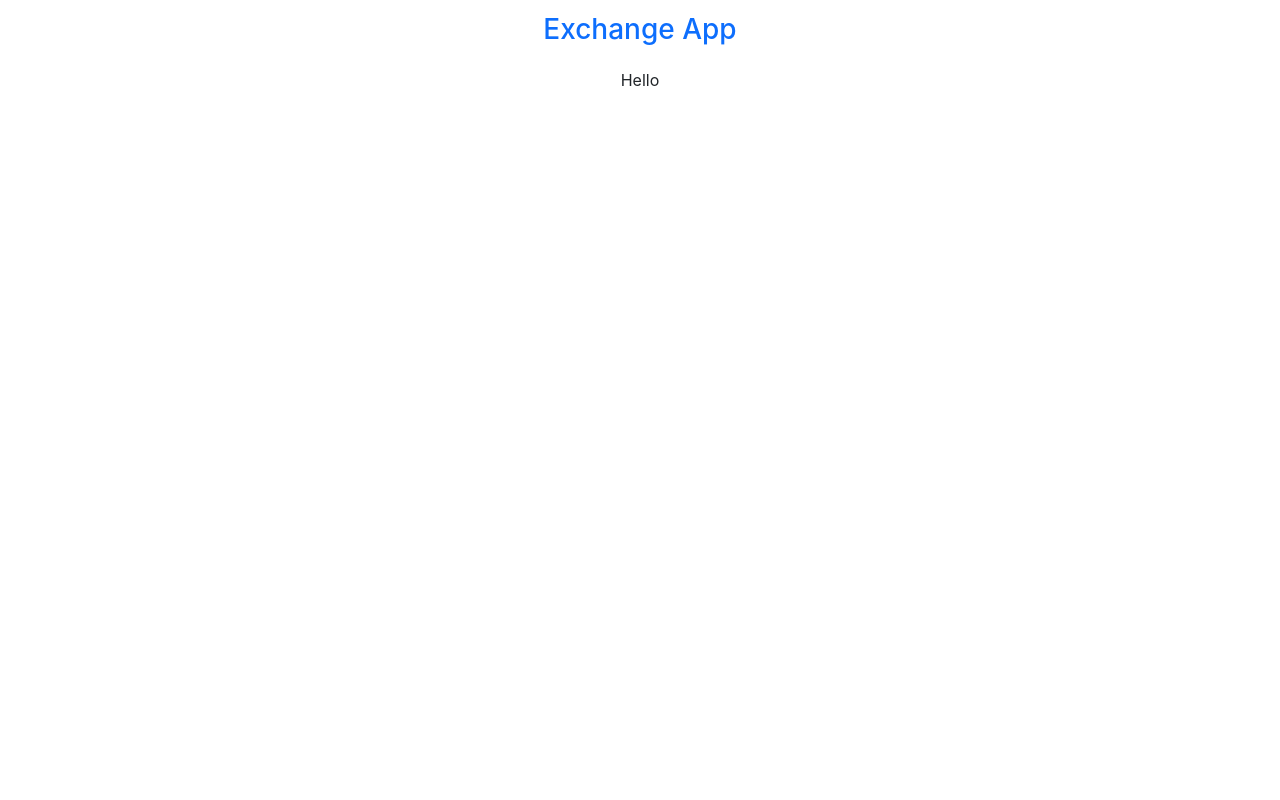
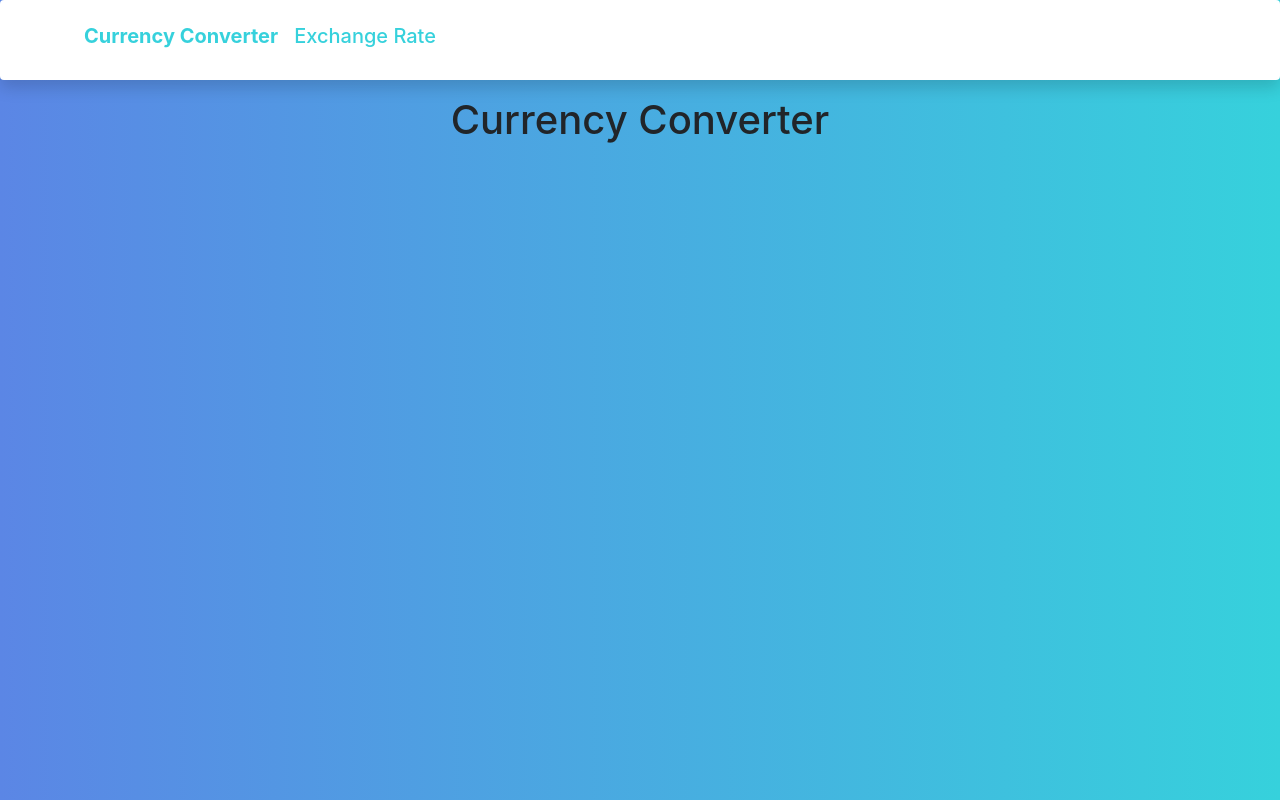
Before and after one commit to jg93pt/exchange-app, a React (Create React App) app: page /CurrencyConverter in a window 1280 px wide. Built offline with nearby package versions, Linux system fonts and the light colour scheme.

Commit message:
initial design for currency page

```diff
--- a/src/App.js
+++ b/src/App.js
@@ -10,11 +10,22 @@ import './App.css';
 const App = () => {
   return (
     <Router>
-      <nav className="navbar navbar-expand-lg navbar-white bg-white">
-        <Link className="navbar-brand col-12 text-center" to="/"><h3 class="customColor">Exchange App</h3></Link>
-      </nav>
-        <Route path="/" exact component={CurrencyConverter} />
-        <Route path="/" component={ExchangeRate} />
+    <nav class="navbar navbar-expand-md navbar-light shadow p-3 mb-5 bg-body rounded fixed-top">
+      <div class="container-fluid ms-5">
+        <div class="" id="navbarNav">
+          <ul class="navbar-nav">
+            <li class="nav-item">
+              <Link class="nav-link active" aria-current="page" id="navbar-text" to="/CurrencyConverter"><h5 id="title-color">Currency Converter</h5></Link>
+            </li>
+            <li class="nav-item">
+              <Link class="nav-link" id="navbar-text" to="/ExchangeRate"><h5 id="title-color">Exchange Rate</h5></Link>
+            </li>
+          </ul>
+        </div>
+      </div>
+    </nav>
+        <Route path="/CurrencyConverter" exact component={CurrencyConverter} />
+        <Route path="/ExchangeRate" component={ExchangeRate} />
     </Router>
   );
 }
--- a/src/CurrencyConverter.js
+++ b/src/CurrencyConverter.js
@@ -14,9 +14,9 @@ class Currency extends React.Component {
 
     return (
       <div className="container">
-        <div className="row">
-          <div className="col-12 text-center">
-            <p>Hello</p>
+        <div className="row mt-5">
+          <div className="col-12 mt-5 text-center">
+          <h1 class="sm-screen">Currency Converter</h1>
           </div>
         </div>
       </div>
--- /dev/null
+++ b/src/Custom.css
@@ -0,0 +1,12 @@
+@media  (max-width: 767px) {
+  .sm-screen{
+    margin-top: 50px;
+  }
+}
+.navbar-nav > .nav-item > .active > h5 {
+  color: #36d1dc!important;
+  font-weight: bold!important;
+}
+#title-color{
+  color: #36d1dc;
+}
--- a/src/ExchangeRate.js
+++ b/src/ExchangeRate.js
@@ -14,12 +14,12 @@ class Exchange extends React.Component {
 
     return (
       <div className="container">
-        <div className="row">
-          <div className="col-12 text-center">
-            <p>Hello</p>
-          </div>
+      <div className="row mt-5">
+        <div className="col-12 mt-5 text-center">
+        <h1>Exchange Rate</h1>
         </div>
       </div>
+    </div>
     )
   }
 }
--- a/src/index.css
+++ b/src/index.css
@@ -1,4 +1,7 @@
 body {
+  background: #36D1DC;
+    background: -webkit-linear-gradient(to right, #5B86E5, #36D1DC);
+    background: linear-gradient(to right, #5B86E5, #36D1DC);
   margin: 0;
   font-family: -apple-system, BlinkMacSystemFont, 'Segoe UI', 'Roboto', 'Oxygen',
     'Ubuntu', 'Cantarell', 'Fira Sans', 'Droid Sans', 'Helvetica Neue',
--- a/src/index.js
+++ b/src/index.js
@@ -1,6 +1,7 @@
 import React from 'react';
 import ReactDOM from 'react-dom';
 import 'bootstrap/dist/css/bootstrap.css';
+import './Custom.css'
 
 import './index.css';
 import App from './App';
```
